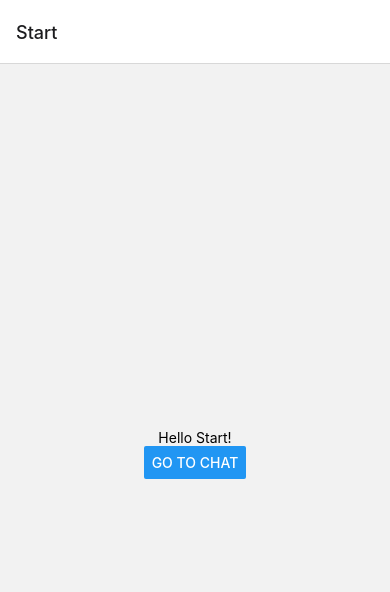
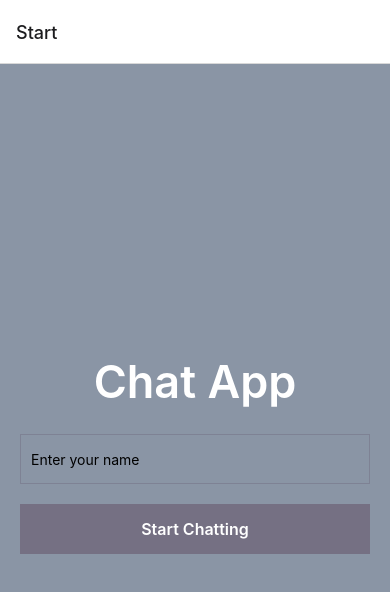
Before and after one commit to codestun/chat-app, a React Native app: screen /Start in a window 390 px wide. Shown: the top 592 px of the page. Built offline with nearby package versions, Linux system fonts and the light colour scheme.

Commit message:
Refactor Start.js for improved styling and layout

```diff
--- a/components/Start.js
+++ b/components/Start.js
@@ -1,26 +1,66 @@
 // Start.js
 
 import React from 'react';
-import { StyleSheet, View, Text, Button } from 'react-native';
+import { StyleSheet, View, Text, TextInput, TouchableOpacity } from 'react-native';
 
 const Start = ({ navigation }) => {
   return (
     <View style={styles.container}>
-      <Text>Hello Start!</Text>
-      <Button
-        title="Go to Chat"
+      <Text style={styles.appTitle}>Chat App</Text>
+      <View style={styles.inputContainer}>
+        <TextInput
+          style={styles.input}
+          placeholder='Enter your name'
+        />
+      </View>
+      <TouchableOpacity
+        style={styles.startChatButton}
         onPress={() => navigation.navigate('Chat')}
-      />
+      >
+        <Text style={styles.buttonText}>Start Chatting</Text>
+      </TouchableOpacity>
     </View>
   );
 }
 
 const styles = StyleSheet.create({
   container: {
+    backgroundColor: '#8A95A5',
     flex: 1,
     justifyContent: 'center',
-    alignItems: 'center'
-  }
+    alignItems: 'center',
+    padding: 20,
+  },
+  appTitle: {
+    fontSize: 45,
+    fontWeight: '600',
+    color: '#FFFFFF',
+    marginBottom: 20,
+  },
+  inputContainer: {
+    width: '100%',
+    marginBottom: 20,
+  },
+  input: {
+    borderWidth: 1,
+    borderColor: 'rgba(117, 112, 131, 0.5)',
+    height: 50,
+    padding: 10,
+    marginTop: 5,
+    width: '100%',
+  },
+  startChatButton: {
+    backgroundColor: '#757083',
+    padding: 15,
+    borderRadius: 0,
+    alignItems: 'center',
+    width: '100%',
+  },
+  buttonText: {
+    fontSize: 16,
+    fontWeight: '600',
+    color: '#FFFFFF',
+  },
 });
 
 export default Start;
```
